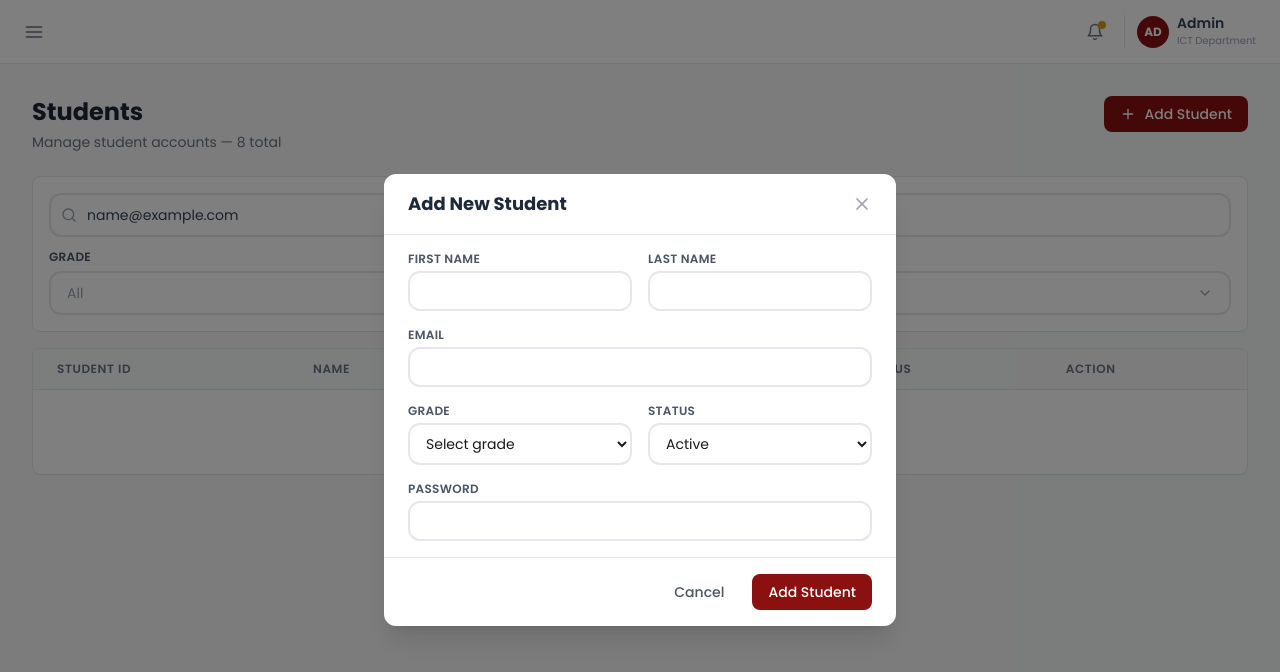
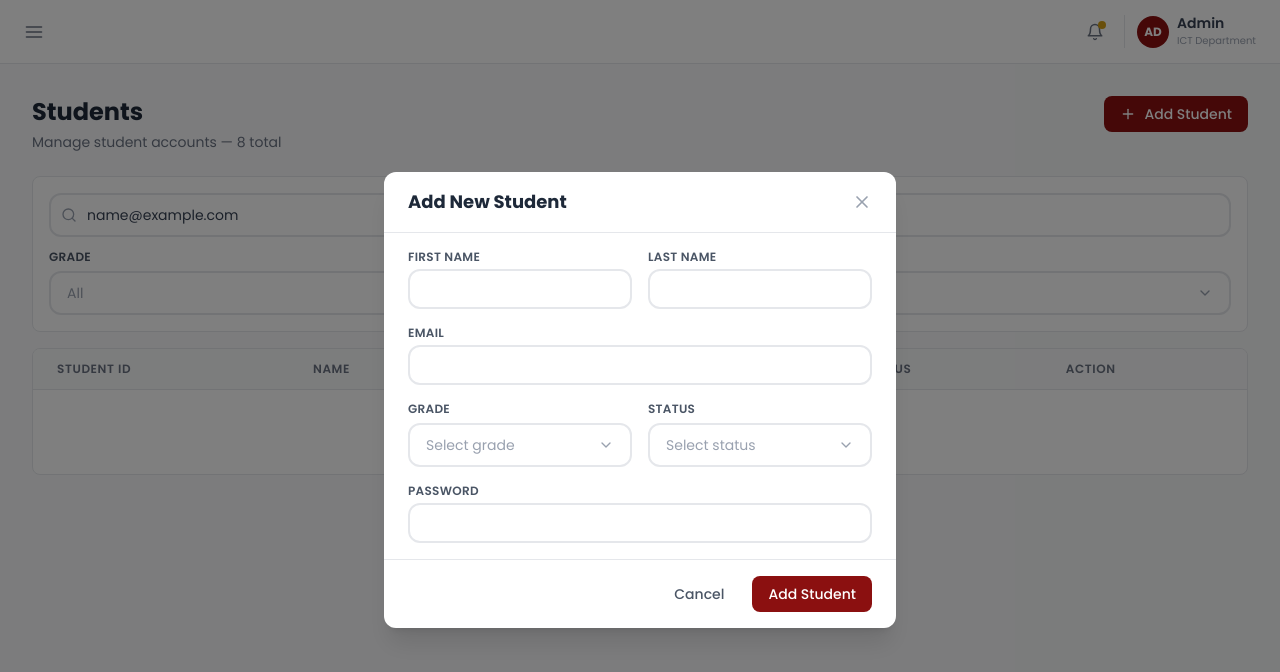
Before and after one commit to earlchristiantagalog/Mabolo-National-High-School, a Next.js app: page /ict/accounts/students in a window 1280 px wide. Both pictures are taken after typing "name@example.com" into the empty fields and a click on the button "Add Student". Shown: the top 672 px of the page. Built offline with nearby package versions, Linux system fonts and the light colour scheme.

Commit message:
feat: custom dropdown in modals, modal animations

```diff
--- a/app/(portals)/ict/accounts/admin/page.tsx
+++ b/app/(portals)/ict/accounts/admin/page.tsx
@@ -70,6 +70,7 @@ export default function ICTAdmin() {
   const [search, setSearch] = useState("");
   const [statusFilter, setStatusFilter] = useState("");
   const [showModal, setShowModal] = useState(false);
+  const [modalStatus, setModalStatus] = useState("");
 
   const filtered = MOCK_ADMINS.filter(
     (a) =>
@@ -81,6 +82,10 @@ export default function ICTAdmin() {
 
   return (
     <>
+      <style dangerouslySetInnerHTML={{ __html: `
+        @keyframes fadeIn { from { opacity: 0; } to { opacity: 1; } }
+        @keyframes modalIn { from { opacity: 0; transform: scale(0.95) translateY(10px); } to { opacity: 1; transform: scale(1) translateY(0); } }
+      `}} />
       <div className="mb-6">
         <div className="flex flex-col sm:flex-row sm:items-center sm:justify-between gap-3">
           <div>
@@ -178,9 +183,9 @@ export default function ICTAdmin() {
 
       {/* Add Admin Modal */}
       {showModal && (
-        <div className="fixed inset-0 z-50 flex items-center justify-center p-4">
-          <div className="fixed inset-0 bg-black/50" onClick={() => setShowModal(false)} />
-          <div className="relative bg-white rounded-xl shadow-xl w-full max-w-lg max-h-[90vh] overflow-y-auto">
+        <div className="fixed inset-0 z-50 flex items-center justify-center p-4" style={{ animation: "fadeIn 0.2s ease-out" }}>
+          <div className="fixed inset-0 bg-black/50" style={{ animation: "fadeIn 0.2s ease-out" }} onClick={() => setShowModal(false)} />
+          <div className="relative bg-white rounded-xl shadow-xl w-full max-w-lg max-h-[90vh] overflow-y-auto" style={{ animation: "modalIn 0.2s ease-out" }}>
             <div className="flex items-center justify-between px-6 py-4 border-b border-gray-200">
               <h2 className="text-lg font-bold text-gray-800">Add New Admin</h2>
               <button
@@ -212,13 +217,16 @@ export default function ICTAdmin() {
                   <label className="block text-xs font-semibold text-gray-600 mb-1 uppercase tracking-wide">Role</label>
                   <input type="text" className="w-full px-3 py-2 border-2 border-gray-200 rounded-xl text-sm focus:outline-none focus:border-[#8B1010] focus:ring-2 focus:ring-[#8B1010]/10 transition-all" />
                 </div>
-                <div>
-                  <label className="block text-xs font-semibold text-gray-600 mb-1 uppercase tracking-wide">Status</label>
-                  <select className="w-full px-3 py-2 border-2 border-gray-200 rounded-xl text-sm focus:outline-none focus:border-[#8B1010] focus:ring-2 focus:ring-[#8B1010]/10 transition-all bg-white">
-                    <option value="Active">Active</option>
-                    <option value="Inactive">Inactive</option>
-                  </select>
-                </div>
+                <CustomSelect
+                  label="Status"
+                  value={modalStatus}
+                  onChange={setModalStatus}
+                  placeholder="Select status"
+                  options={[
+                    { value: "Active", label: "Active" },
+                    { value: "Inactive", label: "Inactive" },
+                  ]}
+                />
               </div>
               <div>
                 <label className="block text-xs font-semibold text-gray-600 mb-1 uppercase tracking-wide">Password</label>
--- a/app/(portals)/ict/accounts/staff/page.tsx
+++ b/app/(portals)/ict/accounts/staff/page.tsx
@@ -72,6 +72,7 @@ export default function ICTStaff() {
   const [search, setSearch] = useState("");
   const [statusFilter, setStatusFilter] = useState("");
   const [showModal, setShowModal] = useState(false);
+  const [modalStatus, setModalStatus] = useState("");
 
   const filtered = MOCK_STAFF.filter(
     (a) =>
@@ -83,6 +84,10 @@ export default function ICTStaff() {
 
   return (
     <>
+      <style dangerouslySetInnerHTML={{ __html: `
+        @keyframes fadeIn { from { opacity: 0; } to { opacity: 1; } }
+        @keyframes modalIn { from { opacity: 0; transform: scale(0.95) translateY(10px); } to { opacity: 1; transform: scale(1) translateY(0); } }
+      `}} />
       <div className="mb-6">
         <div className="flex flex-col sm:flex-row sm:items-center sm:justify-between gap-3">
           <div>
@@ -180,9 +185,9 @@ export default function ICTStaff() {
 
       {/* Add Staff Modal */}
       {showModal && (
-        <div className="fixed inset-0 z-50 flex items-center justify-center p-4">
-          <div className="fixed inset-0 bg-black/50" onClick={() => setShowModal(false)} />
-          <div className="relative bg-white rounded-xl shadow-xl w-full max-w-lg max-h-[90vh] overflow-y-auto">
+        <div className="fixed inset-0 z-50 flex items-center justify-center p-4" style={{ animation: "fadeIn 0.2s ease-out" }}>
+          <div className="fixed inset-0 bg-black/50" style={{ animation: "fadeIn 0.2s ease-out" }} onClick={() => setShowModal(false)} />
+          <div className="relative bg-white rounded-xl shadow-xl w-full max-w-lg max-h-[90vh] overflow-y-auto" style={{ animation: "modalIn 0.2s ease-out" }}>
             <div className="flex items-center justify-between px-6 py-4 border-b border-gray-200">
               <h2 className="text-lg font-bold text-gray-800">Add New Staff</h2>
               <button
@@ -214,13 +219,16 @@ export default function ICTStaff() {
                   <label className="block text-xs font-semibold text-gray-600 mb-1 uppercase tracking-wide">Role</label>
                   <input type="text" className="w-full px-3 py-2 border-2 border-gray-200 rounded-xl text-sm focus:outline-none focus:border-[#8B1010] focus:ring-2 focus:ring-[#8B1010]/10 transition-all" />
                 </div>
-                <div>
-                  <label className="block text-xs font-semibold text-gray-600 mb-1 uppercase tracking-wide">Status</label>
-                  <select className="w-full px-3 py-2 border-2 border-gray-200 rounded-xl text-sm focus:outline-none focus:border-[#8B1010] focus:ring-2 focus:ring-[#8B1010]/10 transition-all bg-white">
-                    <option value="Active">Active</option>
-                    <option value="Inactive">Inactive</option>
-                  </select>
-                </div>
+                <CustomSelect
+                  label="Status"
+                  value={modalStatus}
+                  onChange={setModalStatus}
+                  placeholder="Select status"
+                  options={[
+                    { value: "Active", label: "Active" },
+                    { value: "Inactive", label: "Inactive" },
+                  ]}
+                />
               </div>
               <div>
                 <label className="block text-xs font-semibold text-gray-600 mb-1 uppercase tracking-wide">Password</label>
--- a/app/(portals)/ict/accounts/students/page.tsx
+++ b/app/(portals)/ict/accounts/students/page.tsx
@@ -77,6 +77,8 @@ export default function ICTStudents() {
   const [gradeFilter, setGradeFilter] = useState("");
   const [statusFilter, setStatusFilter] = useState("");
   const [showModal, setShowModal] = useState(false);
+  const [modalGrade, setModalGrade] = useState("");
+  const [modalStatus, setModalStatus] = useState("");
 
   const filtered = MOCK_STUDENTS.filter(
     (a) =>
@@ -89,6 +91,10 @@ export default function ICTStudents() {
 
   return (
     <>
+      <style dangerouslySetInnerHTML={{ __html: `
+        @keyframes fadeIn { from { opacity: 0; } to { opacity: 1; } }
+        @keyframes modalIn { from { opacity: 0; transform: scale(0.95) translateY(10px); } to { opacity: 1; transform: scale(1) translateY(0); } }
+      `}} />
       <div className="mb-6">
         <div className="flex flex-col sm:flex-row sm:items-center sm:justify-between gap-3">
           <div>
@@ -202,9 +208,9 @@ export default function ICTStudents() {
 
       {/* Add Student Modal */}
       {showModal && (
-        <div className="fixed inset-0 z-50 flex items-center justify-center p-4">
-          <div className="fixed inset-0 bg-black/50" onClick={() => setShowModal(false)} />
-          <div className="relative bg-white rounded-xl shadow-xl w-full max-w-lg max-h-[90vh] overflow-y-auto">
+        <div className="fixed inset-0 z-50 flex items-center justify-center p-4" style={{ animation: "fadeIn 0.2s ease-out" }}>
+          <div className="fixed inset-0 bg-black/50" style={{ animation: "fadeIn 0.2s ease-out" }} onClick={() => setShowModal(false)} />
+          <div className="relative bg-white rounded-xl shadow-xl w-full max-w-lg max-h-[90vh] overflow-y-auto" style={{ animation: "modalIn 0.2s ease-out" }}>
             <div className="flex items-center justify-between px-6 py-4 border-b border-gray-200">
               <h2 className="text-lg font-bold text-gray-800">Add New Student</h2>
               <button
@@ -232,25 +238,30 @@ export default function ICTStudents() {
                 <input type="email" className="w-full px-3 py-2 border-2 border-gray-200 rounded-xl text-sm focus:outline-none focus:border-[#8B1010] focus:ring-2 focus:ring-[#8B1010]/10 transition-all" />
               </div>
               <div className="grid grid-cols-2 gap-4">
-                <div>
-                  <label className="block text-xs font-semibold text-gray-600 mb-1 uppercase tracking-wide">Grade</label>
-                  <select className="w-full px-3 py-2 border-2 border-gray-200 rounded-xl text-sm focus:outline-none focus:border-[#8B1010] focus:ring-2 focus:ring-[#8B1010]/10 transition-all bg-white">
-                    <option value="">Select grade</option>
-                    <option value="7">Grade 7</option>
-                    <option value="8">Grade 8</option>
-                    <option value="9">Grade 9</option>
-                    <option value="10">Grade 10</option>
-                    <option value="11">Grade 11</option>
-                    <option value="12">Grade 12</option>
-                  </select>
-                </div>
-                <div>
-                  <label className="block text-xs font-semibold text-gray-600 mb-1 uppercase tracking-wide">Status</label>
-                  <select className="w-full px-3 py-2 border-2 border-gray-200 rounded-xl text-sm focus:outline-none focus:border-[#8B1010] focus:ring-2 focus:ring-[#8B1010]/10 transition-all bg-white">
-                    <option value="Active">Active</option>
-                    <option value="Inactive">Inactive</option>
-                  </select>
-                </div>
+                <CustomSelect
+                  label="Grade"
+                  value={modalGrade}
+                  onChange={setModalGrade}
+                  placeholder="Select grade"
+                  options={[
+                    { value: "7", label: "Grade 7" },
+                    { value: "8", label: "Grade 8" },
+                    { value: "9", label: "Grade 9" },
+                    { value: "10", label: "Grade 10" },
+                    { value: "11", label: "Grade 11" },
+                    { value: "12", label: "Grade 12" },
+                  ]}
+                />
+                <CustomSelect
+                  label="Status"
+                  value={modalStatus}
+                  onChange={setModalStatus}
+                  placeholder="Select status"
+                  options={[
+                    { value: "Active", label: "Active" },
+                    { value: "Inactive", label: "Inactive" },
+                  ]}
+                />
               </div>
               <div>
                 <label className="block text-xs font-semibold text-gray-600 mb-1 uppercase tracking-wide">Password</label>
--- a/app/(portals)/ict/accounts/teachers/page.tsx
+++ b/app/(portals)/ict/accounts/teachers/page.tsx
@@ -73,6 +73,7 @@ export default function ICTTeachers() {
   const [search, setSearch] = useState("");
   const [statusFilter, setStatusFilter] = useState("");
   const [showModal, setShowModal] = useState(false);
+  const [modalStatus, setModalStatus] = useState("");
 
   const filtered = MOCK_TEACHERS.filter(
     (a) =>
@@ -84,6 +85,10 @@ export default function ICTTeachers() {
 
   return (
     <>
+      <style dangerouslySetInnerHTML={{ __html: `
+        @keyframes fadeIn { from { opacity: 0; } to { opacity: 1; } }
+        @keyframes modalIn { from { opacity: 0; transform: scale(0.95) translateY(10px); } to { opacity: 1; transform: scale(1) translateY(0); } }
+      `}} />
       <div className="mb-6">
         <div className="flex flex-col sm:flex-row sm:items-center sm:justify-between gap-3">
           <div>
@@ -181,9 +186,9 @@ export default function ICTTeachers() {
 
       {/* Add Teacher Modal */}
       {showModal && (
-        <div className="fixed inset-0 z-50 flex items-center justify-center p-4">
-          <div className="fixed inset-0 bg-black/50" onClick={() => setShowModal(false)} />
-          <div className="relative bg-white rounded-xl shadow-xl w-full max-w-lg max-h-[90vh] overflow-y-auto">
+        <div className="fixed inset-0 z-50 flex items-center justify-center p-4" style={{ animation: "fadeIn 0.2s ease-out" }}>
+          <div className="fixed inset-0 bg-black/50" style={{ animation: "fadeIn 0.2s ease-out" }} onClick={() => setShowModal(false)} />
+          <div className="relative bg-white rounded-xl shadow-xl w-full max-w-lg max-h-[90vh] overflow-y-auto" style={{ animation: "modalIn 0.2s ease-out" }}>
             <div className="flex items-center justify-between px-6 py-4 border-b border-gray-200">
               <h2 className="text-lg font-bold text-gray-800">Add New Teacher</h2>
               <button
@@ -215,13 +220,16 @@ export default function ICTTeachers() {
                   <label className="block text-xs font-semibold text-gray-600 mb-1 uppercase tracking-wide">Subject</label>
                   <input type="text" className="w-full px-3 py-2 border-2 border-gray-200 rounded-xl text-sm focus:outline-none focus:border-[#8B1010] focus:ring-2 focus:ring-[#8B1010]/10 transition-all" />
                 </div>
-                <div>
-                  <label className="block text-xs font-semibold text-gray-600 mb-1 uppercase tracking-wide">Status</label>
-                  <select className="w-full px-3 py-2 border-2 border-gray-200 rounded-xl text-sm focus:outline-none focus:border-[#8B1010] focus:ring-2 focus:ring-[#8B1010]/10 transition-all bg-white">
-                    <option value="Active">Active</option>
-                    <option value="Inactive">Inactive</option>
-                  </select>
-                </div>
+                <CustomSelect
+                  label="Status"
+                  value={modalStatus}
+                  onChange={setModalStatus}
+                  placeholder="Select status"
+                  options={[
+                    { value: "Active", label: "Active" },
+                    { value: "Inactive", label: "Inactive" },
+                  ]}
+                />
               </div>
               <div>
                 <label className="block text-xs font-semibold text-gray-600 mb-1 uppercase tracking-wide">Password</label>
```
